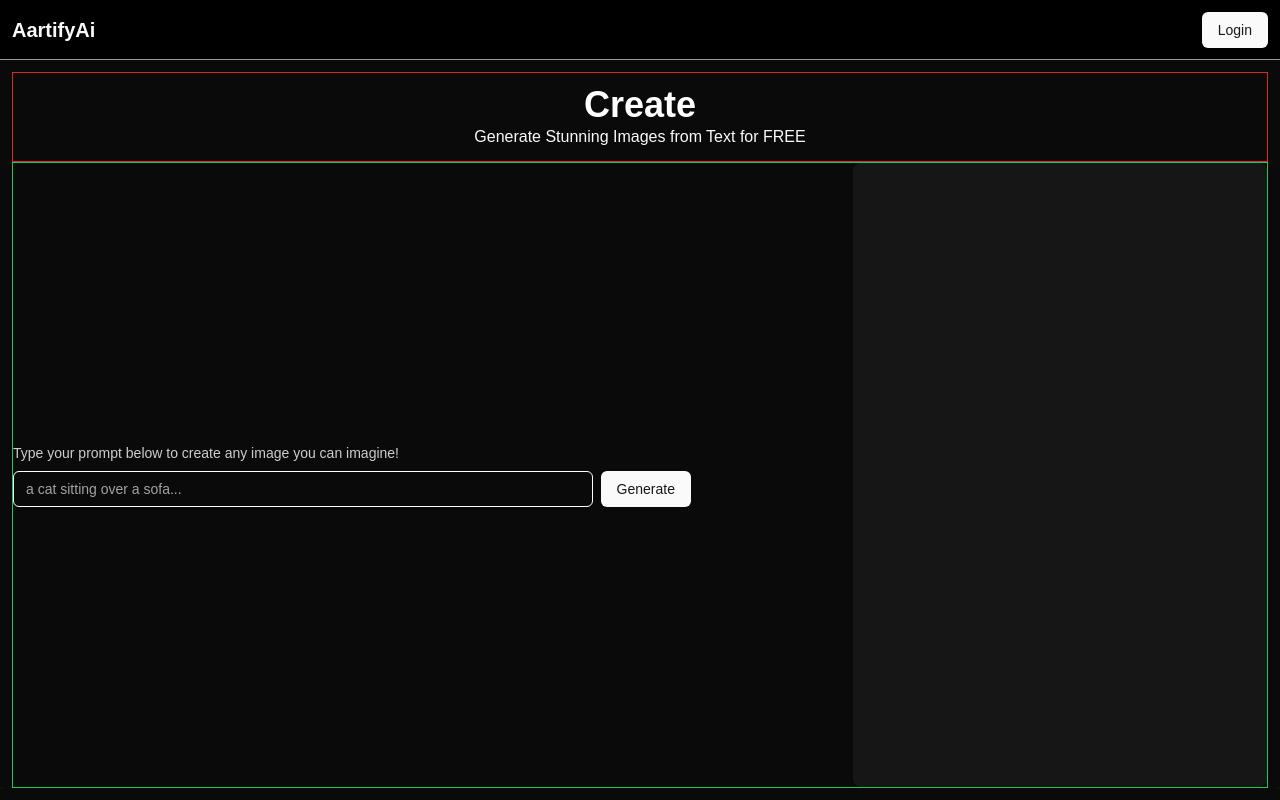
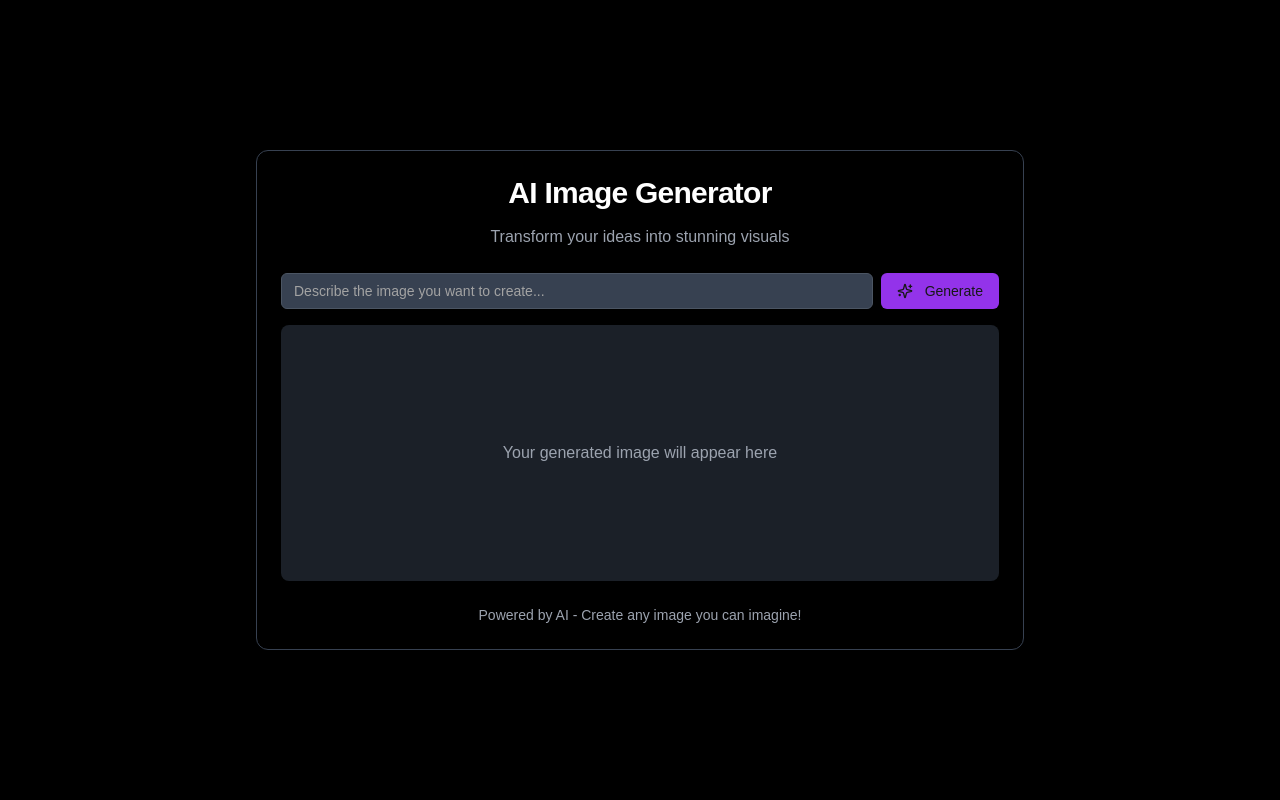
Before and after one commit to Harshitcoding/aartifyai, a Next.js app: page /create in a window 1280 px wide. Built offline with nearby package versions, Linux system fonts and the light colour scheme; no server answers.

Commit message:
added text to image functionality

```diff
--- a/next.config.ts
+++ b/next.config.ts
@@ -2,7 +2,14 @@ import type { NextConfig } from "next";
 
 const nextConfig: NextConfig = {
   images: {
-    domains: ['lh3.googleusercontent.com'],
+    remotePatterns : [
+      {
+        hostname : "image.pollinations.ai",
+        pathname : "/**",
+        port : "",
+        protocol : "https"
+      }
+    ]
   }
 };
 
--- a/src/app/api/image/route.ts
+++ b/src/app/api/image/route.ts
@@ -1,17 +1,43 @@
- import {NextRequest, NextResponse} from "next/server"
+ import { authOptions } from "@/utils/authOptions";
+import prisma from "@/utils/prisma";
+import { getServerSession } from "next-auth";
+import {NextRequest, NextResponse} from "next/server"
+
 
  export async function POST(request : NextRequest) {
+    const session = await getServerSession(authOptions)
+    if(!session) {
+        return NextResponse.json("unauthorized",{status:401})
+    }
     const {prompt} = await request.json();
+
+    const user = await prisma.user.findUnique({
+        where : {
+            id : session.user.id
+        }
+    })
+
+    if(!user) {
+        return NextResponse.json({error : "No User found"},{status : 401})
+    }
+
 
     function generateRandomNumber(): number {
         return Math.floor(Math.random() * 100000000) + 1;
     }
 
     const randomSeed = generateRandomNumber();
-    const imageURL = `https://image.pollinations.ai/prompt/${encodeURIComponent(prompt)}&seed=${randomSeed}`
+    const imageURL = `https://image.pollinations.ai/prompt/${encodeURIComponent(prompt)}?seed=${randomSeed}&width=512&height=512&nologo=True`
 
     await fetch(imageURL)
 
+    await prisma.post.create({
+        data:{
+            prompt : prompt,
+            url : imageURL,
+            seed : randomSeed
+        }
+    })
 
     return NextResponse.json({url : imageURL})
  }
--- a/src/app/create/page.tsx
+++ b/src/app/create/page.tsx
@@ -1,11 +1,13 @@
 'use client'
 
-import { Button } from "@/components/ui/button"
-import { Input } from "@/components/ui/input"
 import { useState } from "react"
 import { z } from "zod"
 import { zodResolver } from "@hookform/resolvers/zod"
 import { useForm } from "react-hook-form"
+import Image from "next/image"
+import { Loader2, Sparkles } from "lucide-react"
+import { Button } from "@/components/ui/button"
+import { Input } from "@/components/ui/input"
 import {
   Form,
   FormControl,
@@ -13,15 +15,15 @@ import {
   FormItem,
   FormMessage,
 } from "@/components/ui/form"
+import { Card, CardContent, CardHeader, CardTitle, CardFooter } from "@/components/ui/card"
 
 const formSchema = z.object({
-  prompt: z.string().min(7,{message:"Prompt must be at least 7 characters long"})
+  prompt: z.string().min(7, { message: "Prompt must be at least 7 characters long" })
 })
 
-const Page = () => {
+export default function Component() {
   const [outputImg, setOutputImg] = useState<string | null>(null)
   const [loading, setLoading] = useState<boolean>(false)
-
 
   const form = useForm<z.infer<typeof formSchema>>({
     resolver: zodResolver(formSchema),
@@ -30,56 +32,79 @@ const Page = () => {
     },
   })
 
-  function onSubmit(values: z.infer<typeof formSchema>) {
-    // Do something with the form values.
-    // ✅ This will be type-safe and validated.
-    console.log(values)
+  async function onSubmit(values: z.infer<typeof formSchema>) {
+    try {
+      setLoading(true)
+      const response = await fetch("/api/image", {
+        method: "POST",
+        body: JSON.stringify(values),
+      })
+      const data = await response.json()
+      setOutputImg(data.url)
+    } catch (error) {
+      console.error(error)
+    } finally {
+      setLoading(false)
+    }
   }
 
   return (
-    <div className="w-full p-3 h-dvh flex justify-start items-center pt-[72px] flex-col">
-      <div className="w-full border border-red-600 p-3">
-        <h1 className="text-center font-bold text-white text-4xl">Create</h1>
-        <p className="text-white/68 text-center">
-          Generate Stunning Images from Text for FREE
-        </p>
-      </div>
-      <div className="flex border border-green-500 w-full gap-3 h-full">
-        <div className="form flex-[2] gap-2 flex justify-center items-start flex-col">
-          <p className="text-left text-sm text-white/80">
-            Type your prompt below to create any image you can imagine!
-          </p>
-          <div className="flex gap-2 w-full">
-
+    <div className="min-h-screen bg-black flex items-center justify-center p-4">
+      <Card className="w-full max-w-3xl bg-black border-gray-700">
+        <CardHeader className="text-center">
+          <CardTitle className="text-3xl font-bold text-white mb-2">AI Image Generator</CardTitle>
+          <p className="text-gray-400">Transform your ideas into stunning visuals</p>
+        </CardHeader>
+        <CardContent className="space-y-4">
           <Form {...form}>
-              <form onSubmit={form.handleSubmit(onSubmit)}className="w-full flex gap-2" >
+            <form onSubmit={form.handleSubmit(onSubmit)} className="space-y-4">
               <FormField
                 control={form.control}
                 name="prompt"
                 render={({ field }) => (
-                    <FormItem className="w-full max-w-[70%]">
+                  <FormItem>
                     <FormControl>
+                      <div className="flex space-x-2">
                         <Input
-                          placeholder="a cat sitting over a sofa..."
-                          className="w-full transition-all border-white"
+                          placeholder="Describe the image you want to create..."
+                          className="flex-grow bg-gray-700 border-gray-600 text-white placeholder-gray-400"
                           {...field}
                         />
+                        <Button type="submit" disabled={loading} className="bg-purple-600 hover:bg-purple-700">
+                          {loading ? <Loader2 className="mr-2 h-4 w-4 animate-spin" /> : <Sparkles className="mr-2 h-4 w-4" />}
+                          Generate
+                        </Button>
+                      </div>
                     </FormControl>
-
-                      <FormMessage />
+                    <FormMessage className="text-red-400" />
                   </FormItem>
                 )}
               />
-                <Button type="submit">Generate</Button>
             </form>
           </Form>
 
-
+          <div className="relative h-64 w-full overflow-hidden rounded-lg bg-gray-700/50">
+            {outputImg ? (
+              <Image
+                alt="Generated image"
+                src={outputImg}
+                fill
+                style={{ objectFit: "contain" }}
+                className="transition-opacity duration-300 ease-in-out"
+              />
+            ) : (
+              <div className="absolute inset-0 flex items-center justify-center text-gray-400">
+                Your generated image will appear here
               </div>
+            )}
           </div>
-        <div className="_output flex-[1]  bg-white/5 rounded-lg"></div>
-      </div>
+        </CardContent>
+        <CardFooter className="justify-center">
+          <p className="text-sm text-gray-400">
+            Powered by AI - Create any image you can imagine!
+          </p>
+        </CardFooter>
+      </Card>
     </div>
   )
 }
-export default Page
--- a/src/components/ui/button.tsx
+++ b/src/components/ui/button.tsx
@@ -3,9 +3,10 @@ import { Slot } from "@radix-ui/react-slot"
 import { cva, type VariantProps } from "class-variance-authority"
 
 import { cn } from "@/lib/utils"
+import { Loader } from "lucide-react"
 
 const buttonVariants = cva(
-  "inline-flex items-center justify-center gap-2 whitespace-nowrap rounded-md text-sm font-medium transition-colors focus-visible:outline-none focus-visible:ring-1 focus-visible:ring-ring disabled:pointer-events-none disabled:opacity-50 [&_svg]:pointer-events-none [&_svg]:size-4 [&_svg]:shrink-0",
+  "inline-flex items-center justify-center gap-2 whitespace-nowrap rounded-md text-sm font-medium transition-colors focus-visible:outline-none focus-visible:ring-1 focus-visible:ring-ring disabled:pointer-events-none disabled:opacity-50 [&_svg]:pointer-events-none [&_svg]:size-4 [&_svg]:shrink-0 flex justify-center items-center gap-1 ",
   {
     variants: {
       variant: {
@@ -36,19 +37,23 @@ const buttonVariants = cva(
 
 export interface ButtonProps
   extends React.ButtonHTMLAttributes<HTMLButtonElement>,
-    VariantProps<typeof buttonVariants> {
+  VariantProps<typeof buttonVariants> {
   asChild?: boolean
+  loading?: boolean
 }
 
 const Button = React.forwardRef<HTMLButtonElement, ButtonProps>(
-  ({ className, variant, size, asChild = false, ...props }, ref) => {
+  ({ className, variant, loading, children, size, asChild = false, ...props }, ref) => {
     const Comp = asChild ? Slot : "button"
     return (
       <Comp
         className={cn(buttonVariants({ variant, size, className }))}
         ref={ref}
+        disabled={loading}
         {...props}
-      />
+      >
+        {loading ? <><Loader className="animate-spin" />{children}</> : children}
+      </Comp>
     )
   }
 )
--- /dev/null
+++ b/src/components/ui/card.tsx
@@ -0,0 +1,76 @@
+import * as React from "react"
+
+import { cn } from "@/lib/utils"
+
+const Card = React.forwardRef<
+  HTMLDivElement,
+  React.HTMLAttributes<HTMLDivElement>
+>(({ className, ...props }, ref) => (
+  <div
+    ref={ref}
+    className={cn(
+      "rounded-xl border bg-card text-card-foreground shadow",
+      className
+    )}
+    {...props}
+  />
+))
+Card.displayName = "Card"
+
+const CardHeader = React.forwardRef<
+  HTMLDivElement,
+  React.HTMLAttributes<HTMLDivElement>
+>(({ className, ...props }, ref) => (
+  <div
+    ref={ref}
+    className={cn("flex flex-col space-y-1.5 p-6", className)}
+    {...props}
+  />
+))
+CardHeader.displayName = "CardHeader"
+
+const CardTitle = React.forwardRef<
+  HTMLDivElement,
+  React.HTMLAttributes<HTMLDivElement>
+>(({ className, ...props }, ref) => (
+  <div
+    ref={ref}
+    className={cn("font-semibold leading-none tracking-tight", className)}
+    {...props}
+  />
+))
+CardTitle.displayName = "CardTitle"
+
+const CardDescription = React.forwardRef<
+  HTMLDivElement,
+  React.HTMLAttributes<HTMLDivElement>
+>(({ className, ...props }, ref) => (
+  <div
+    ref={ref}
+    className={cn("text-sm text-muted-foreground", className)}
+    {...props}
+  />
+))
+CardDescription.displayName = "CardDescription"
+
+const CardContent = React.forwardRef<
+  HTMLDivElement,
+  React.HTMLAttributes<HTMLDivElement>
+>(({ className, ...props }, ref) => (
+  <div ref={ref} className={cn("p-6 pt-0", className)} {...props} />
+))
+CardContent.displayName = "CardContent"
+
+const CardFooter = React.forwardRef<
+  HTMLDivElement,
+  React.HTMLAttributes<HTMLDivElement>
+>(({ className, ...props }, ref) => (
+  <div
+    ref={ref}
+    className={cn("flex items-center p-6 pt-0", className)}
+    {...props}
+  />
+))
+CardFooter.displayName = "CardFooter"
+
+export { Card, CardHeader, CardFooter, CardTitle, CardDescription, CardContent }
--- /dev/null
+++ b/src/types/session.d.ts
@@ -0,0 +1,6 @@
+import { User } from "@prisma/client";
+declare module "next-auth"{
+    interface Session {
+        user : User;
+    }
+}
--- a/src/utils/authOptions.ts
+++ b/src/utils/authOptions.ts
@@ -1,13 +1,28 @@
 import { PrismaAdapter } from "@next-auth/prisma-adapter"
 import GoogleProvider from "next-auth/providers/google"
 import prisma from "./prisma"
+import { NextAuthOptions } from "next-auth"
 
-export const authOptions = {
+export const authOptions : NextAuthOptions =  {
+    adapter: PrismaAdapter(prisma),
     providers: [
         GoogleProvider({
             clientId: process.env.GOOGLE_CLIENT_ID!,
             clientSecret: process.env.GOOGLE_CLIENT_SECRET!,
         }),
     ],
-    adapter: PrismaAdapter(prisma),
+    callbacks : {
+        async session({session}) {
+
+                const user = await prisma.user.findUnique({
+                    where : {email : session.user?.email || ""}
+                });
+                if(user) {
+                    session.user ={
+                        ...user
+                    }
+                }
+                return session
+        },
+    }
 }
```
Also changed, not shown: 2 other files (tests, documents, lock files or other folders). Lines whose indentation alone changed are shown as unchanged.
